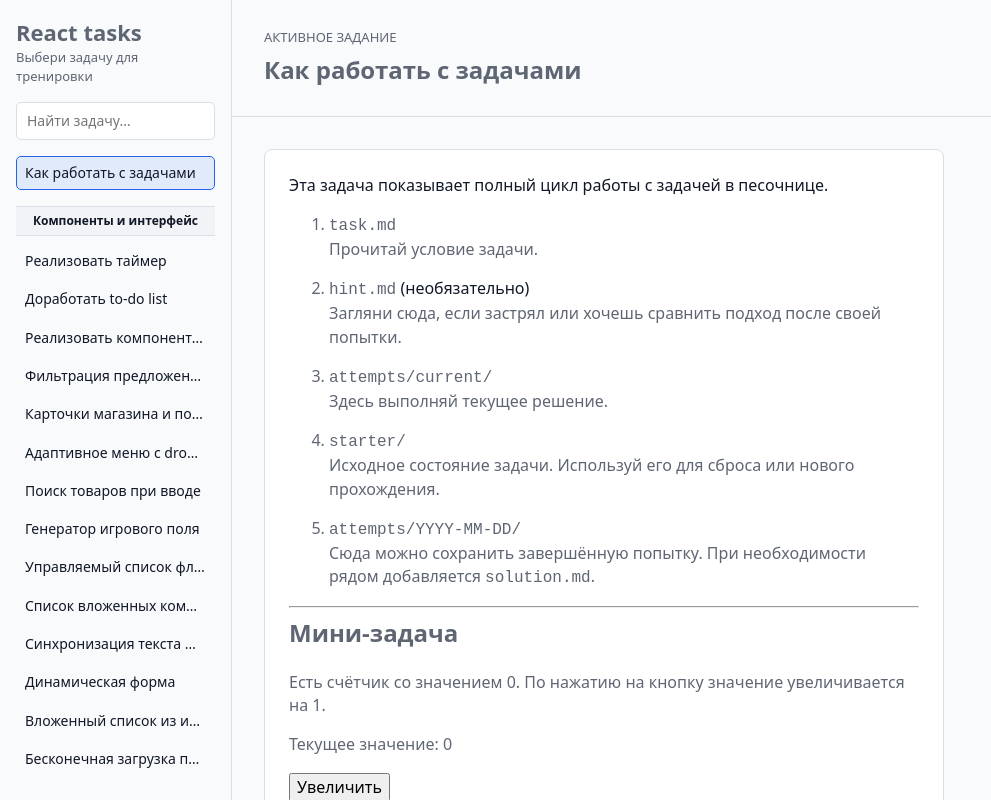
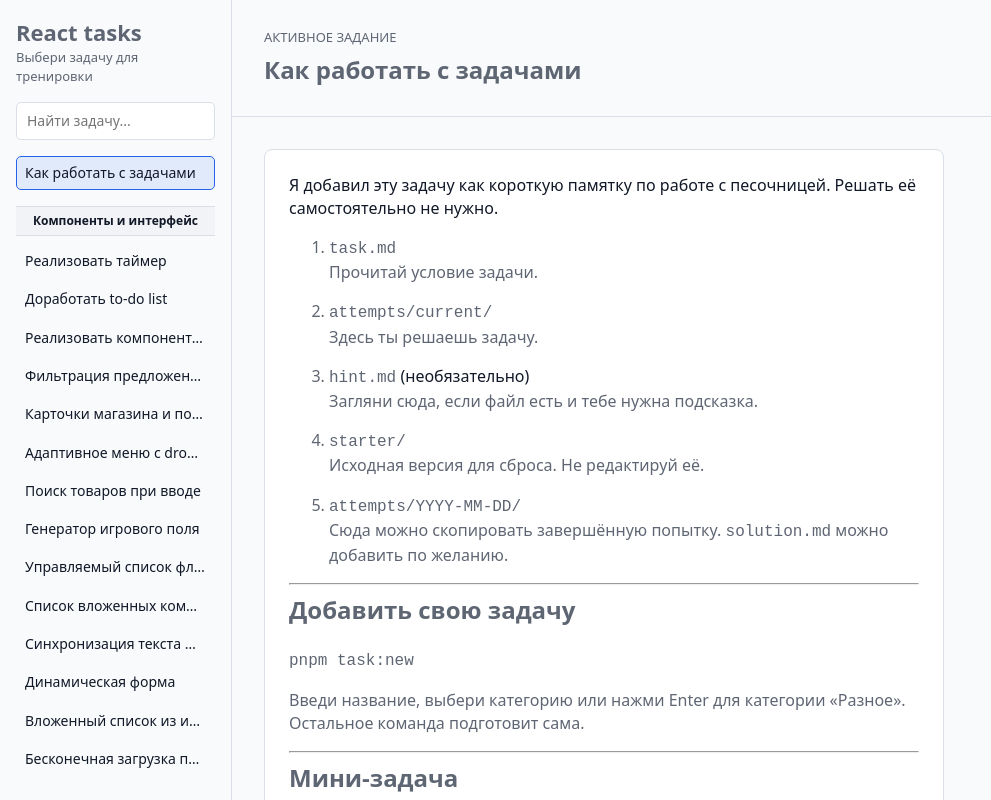
Before and after one commit to alexy-bott/my-react-sandbox, a React (Vite) app: page / in a window 1280 px wide. Shown: the whole page, without its empty margins (0-991 px from the left). Built offline with nearby package versions, Linux system fonts and the light colour scheme.

Commit message:
docs: improve task workflow guidance

```diff
--- a/src/tasks/00-sandbox-guide/attempts/current/SandboxGuideTask.tsx
+++ b/src/tasks/00-sandbox-guide/attempts/current/SandboxGuideTask.tsx
@@ -7,7 +7,8 @@ export function SandboxGuideTask() {
     <article className="task-card">
       <header>
         <p className="task-note">
-          Эта задача показывает полный цикл работы с задачей в песочнице.
+          Я добавил эту задачу как короткую памятку по работе с песочницей. Решать её
+          самостоятельно не нужно.
         </p>
       </header>
 
@@ -17,25 +18,38 @@ export function SandboxGuideTask() {
           <p>Прочитай условие задачи.</p>
         </li>
         <li>
-          <code>hint.md</code> <span className="task-note">(необязательно)</span>
-          <p>Загляни сюда, если застрял или хочешь сравнить подход после своей попытки.</p>
+          <code>attempts/current/</code>
+          <p>Здесь ты решаешь задачу.</p>
         </li>
         <li>
-          <code>attempts/current/</code>
-          <p>Здесь выполняй текущее решение.</p>
+          <code>hint.md</code> <span className="task-note">(необязательно)</span>
+          <p>Загляни сюда, если файл есть и тебе нужна подсказка.</p>
         </li>
         <li>
           <code>starter/</code>
-          <p>Исходное состояние задачи. Используй его для сброса или нового прохождения.</p>
+          <p>Исходная версия для сброса. Не редактируй её.</p>
         </li>
         <li>
           <code>attempts/YYYY-MM-DD/</code>
           <p>
-            Сюда можно сохранить завершённую попытку. При необходимости рядом добавляется{' '}
-            <code>solution.md</code>.
+            Сюда можно скопировать завершённую попытку. <code>solution.md</code> можно добавить
+            по желанию.
           </p>
         </li>
       </ol>
+
+      <hr />
+
+      <section>
+        <h2>Добавить свою задачу</h2>
+        <p>
+          <code>pnpm task:new</code>
+        </p>
+        <p>
+          Введи название, выбери категорию или нажми Enter для категории «Разное». Остальное
+          команда подготовит сама.
+        </p>
+      </section>
 
       <hr />
 
```
Also changed, not shown: src/tasks/00-sandbox-guide/starter/SandboxGuideTask.tsx (+22 -8 lines), src/tasks/00-sandbox-guide/task.md (+7 -3 lines), 2 other files (tests, documents, lock files or other folders).
